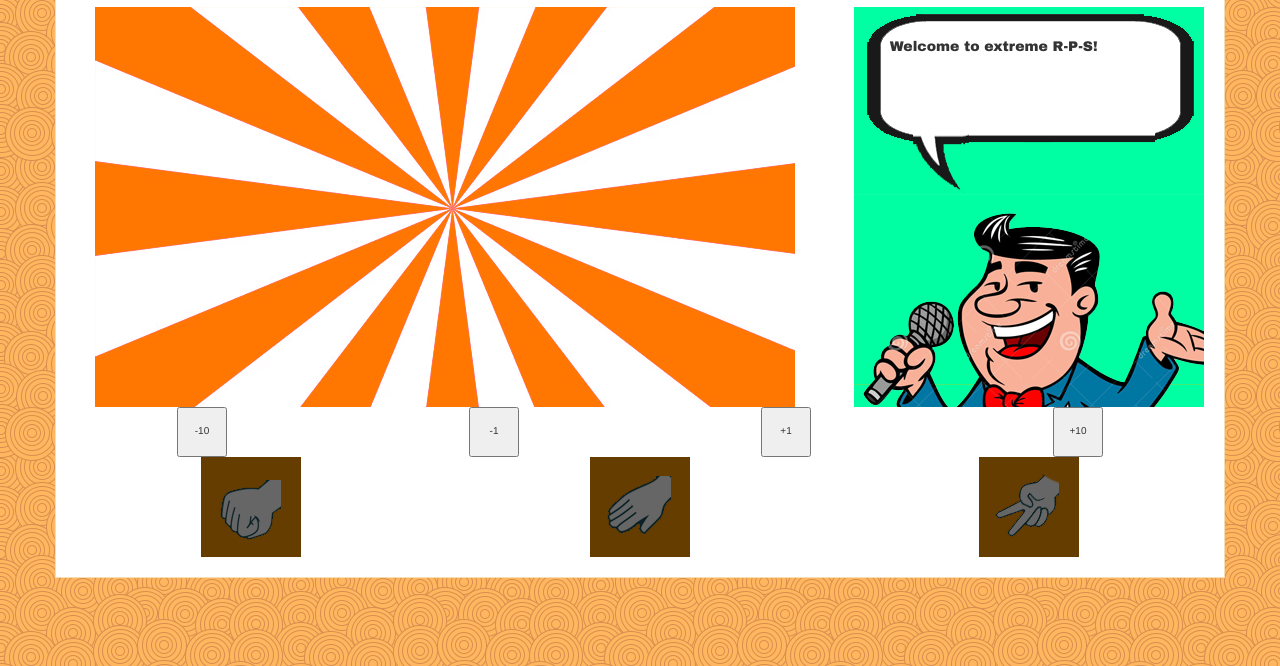
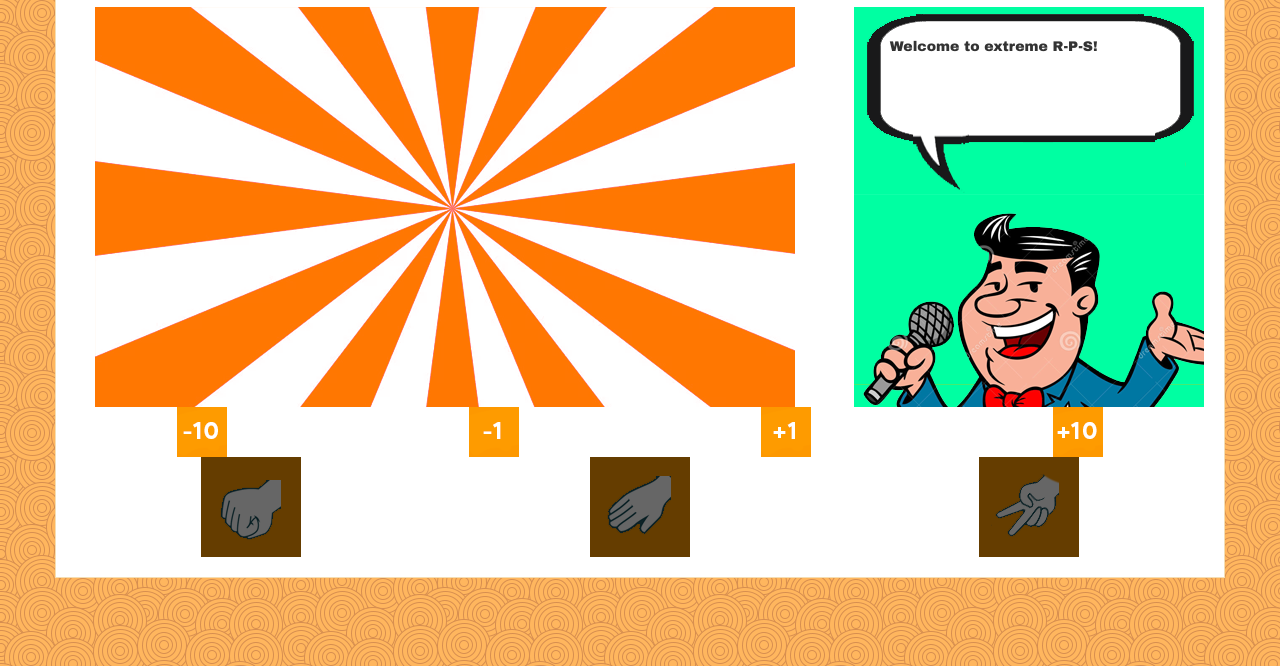
Before and after one commit to jonpber/RPS, a plain HTML site: page index.html in a window 1280 px wide. Shown: the part 134-800 px from the top of the page. Drawn offline with nearby package versions, Linux system fonts and the light colour scheme.

Commit message:
image buttons working for betting and for one hand

```diff
--- a/assets/css/style.css
+++ b/assets/css/style.css
@@ -50,6 +50,6 @@ button {
 	font-size: 10px;
 }
 
-button:disabled {
+.hover:hover{
 	opacity: 0.5;
 }
--- a/assets/javascript/logic1.js
+++ b/assets/javascript/logic1.js
@@ -51,7 +51,6 @@ var rps = {
 	stand: function(){
 		//turns off the tie bar and returns to default
 		this.splitRow.style.display = "none";
-		this.onlyHandRow.style.display = "block";
 		this.twoHandRow.style.display = "none";
 		this.betRow.style.display = "block";
 
@@ -63,6 +62,7 @@ var rps = {
 		this.pot /= 2;
 		this.getPot();
 		this.potTo0(this.potText);
+		this.onlyHandOff.style.display = "block";
 
 		this.cHAImg.style.display = "none";
 		this.cHBImg.style.display = "none";
@@ -215,6 +215,7 @@ var rps = {
 			this.cHBImg.style.display = "none";
 			this.pHAImg.style.display = "none";
 			this.pHBImg.style.display = "none";
+			this.onlyHandRow.style.display = "none";
 			this.bet();
 			this.compPick();
 			this.gamelogic();
@@ -253,7 +254,8 @@ var rps = {
 			this.potTo0(this.potText);
 			this.betRow.style.display = "block";
 			this.twoHandRow.style.display = "none";
-			this.onlyHandRow.style.display = "block";
+			this.onlyHandRow.style.display = "none";
+			this.onlyHandOff.style.display = "block";
 			this.tie = false;
 		}
 
@@ -268,7 +270,7 @@ var rps = {
 			this.potTo0(this.potText);
 			this.betRow.style.display = "block";
 			this.twoHandRow.style.display = "none";
-			this.onlyHandRow.style.display = "block";
+			this.onlyHandOff.style.display = "block";
 			this.tie = false;
 		}
 
@@ -276,7 +278,6 @@ var rps = {
 		else {
 			this.stateText.textContent = "A tie!!! Care to split and double your bet?"
 			this.splitRow.style.display = "block";
-			this.onlyHandRow.style.display = "none";
 			this.betRow.style.display = "none";
 		}
 
@@ -285,7 +286,6 @@ var rps = {
 		this.chipUpdate();
 		this.pHandA = "";
 		this.pHandB = "";
-		this.betCheck();
 
 	},
 
@@ -419,7 +419,6 @@ var rps = {
 	betCheck: function(){
 		//if bet is more than 0
 		if (this.betNum > 0 && !this.tie){
-			console.log("Bet higher than 0");
 			this.onlyHandOff.style.display = "none";
 			this.onlyHandRow.style.display = "block";
 		}
@@ -430,7 +429,7 @@ var rps = {
 		}
 
 		if (this.tie){
-			console.log("Tie");
+
 			this.onlyHandRow.style.display = "none";
 			this.onlyHandOff.style.display = "none";
 		}
--- a/index.html
+++ b/index.html
@@ -61,30 +61,30 @@
 
 		<div id="betRow" class="row">
 			<div class="col-lg-3 spacing">
-				<button onclick="rps.betMinus10()">-10</button>
+				<img class="hover" onclick="rps.betMinus10()"" src="assets/images/min10.png">
 			</div>
 			<div class="col-lg-3 spacing">
-				<button onclick="rps.betMinus1()">-1</button>
+				<img  class="hover" onclick="rps.betMinus1()"" src="assets/images/min1.png">
 			</div>
 			<div class="col-lg-3 spacing">
-				<button onclick="rps.betPlus1()">+1</button>
+				<img  class="hover" onclick="rps.betPlus1()"" src="assets/images/plus1.png">
 			</div>
 			<div class="col-lg-3 spacing">
-				<button onclick="rps.betPlus10()">+10</button>
+				<img  class="hover" onclick="rps.betPlus10()"" src="assets/images/plus10.png">
 			</div>
 		</div>
 
 		<div id="onlyHand" class="row">
 			<div class="col-lg-4 spacing">
-				<img class="button" onclick="rps.buttonR()" src="assets/images/rbutton.png">
+				<img class="button hover" onclick="rps.buttonR()" src="assets/images/rbutton.png">
 
 			</div>
 			<div class="col-lg-4 spacing">
-				<img class="button" onclick="rps.buttonP()" src="assets/images/pbutton.png">
+				<img class="button hover" onclick="rps.buttonP()" src="assets/images/pbutton.png">
 
 			</div>
 			<div class="col-lg-4 spacing">
-				<img class="button" onclick="rps.buttonS()" src="assets/images/sbutton.png">
+				<img class="button hover" onclick="rps.buttonS()" src="assets/images/sbutton.png">
 
 			</div>
 		</div>
```
Also changed, not shown: assets/images/min1.png (added), assets/images/min10.png (added), assets/images/plus1.png (added), assets/images/plus10.png (added).
